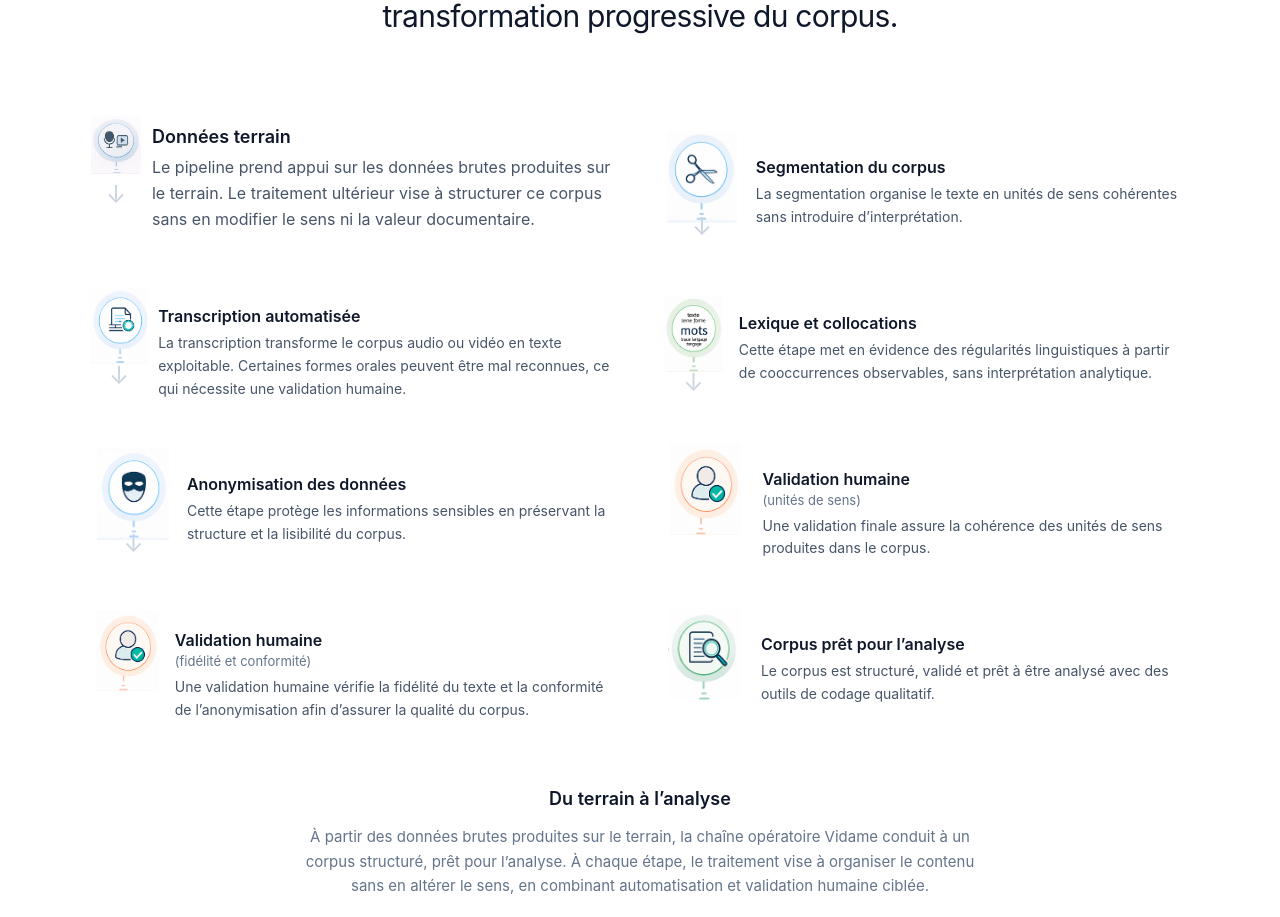
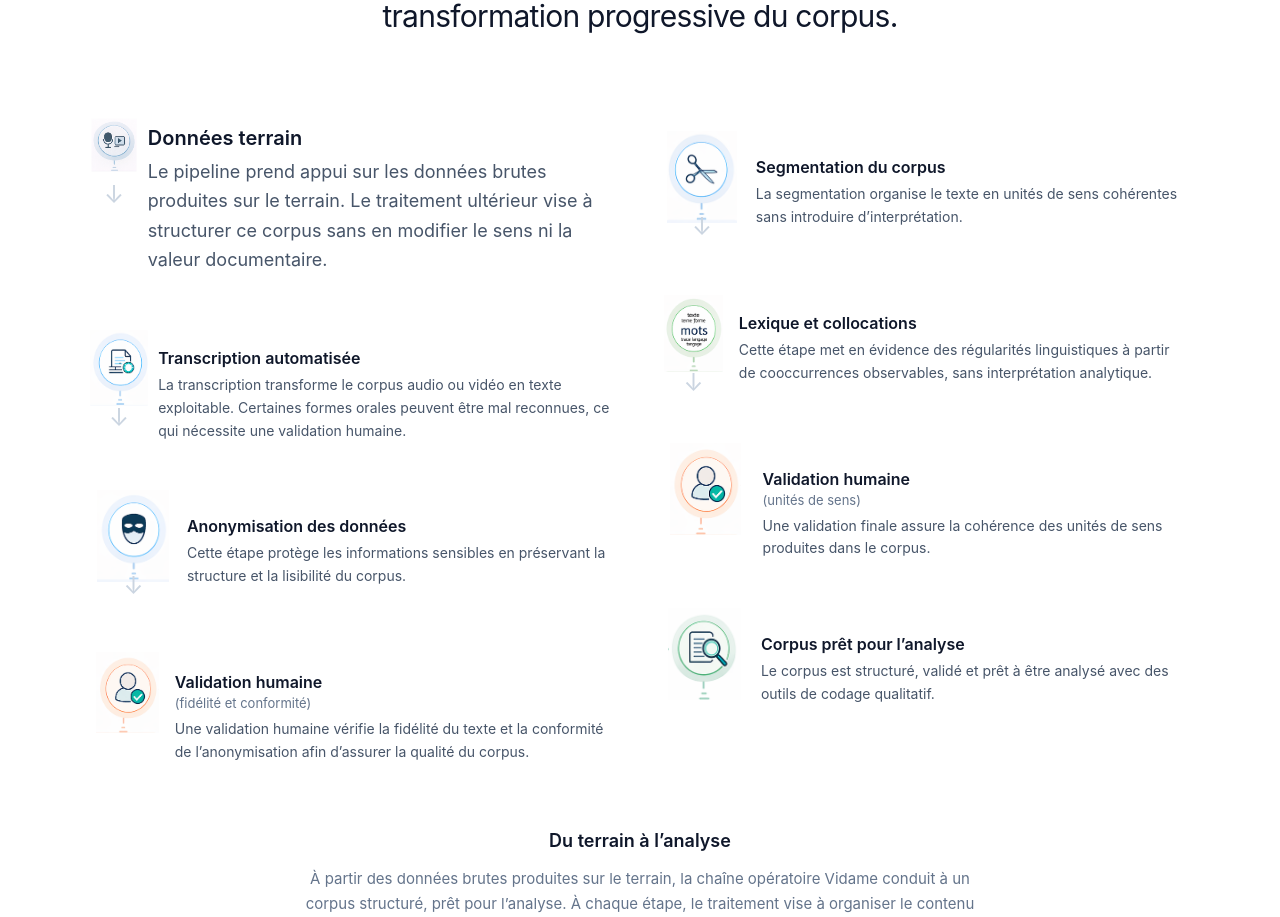
Before and after one commit to momopro21/vidame-recherche, a React (Vite) app: page / in a window 1280 px wide. Shown: the part 2340-3257 px from the top of the page. Built offline with nearby package versions, Linux system fonts and the light colour scheme; the HTML template or start-up script is replaced by a standard one.

Commit message:
Increase font sizes for headings and paragraphs

```diff
--- a/src/App.tsx
+++ b/src/App.tsx
@@ -625,10 +625,10 @@ return (
     </div>
 
     <div className="mt-6">
-      <h3 className="text-[18px] font-semibold text-slate-900">
+      <h3 className="text-[20px] font-semibold text-slate-900">
         {lang === "fr" ? "Données terrain" : "Field data"}
       </h3>
-      <p className="mt-1 text-[16px] leading-relaxed text-slate-600">
+      <p className="mt-1 text-[18px] leading-relaxed text-slate-600">
         {lang === "fr"
           ? "Le pipeline prend appui sur les données brutes produites sur le terrain. Le traitement ultérieur vise à structurer ce corpus sans en modifier le sens ni la valeur documentaire."
           : "The pipeline begins with raw data produced in the field. The subsequent processing aims to structure the corpus without altering its meaning or documentary value."}
```
